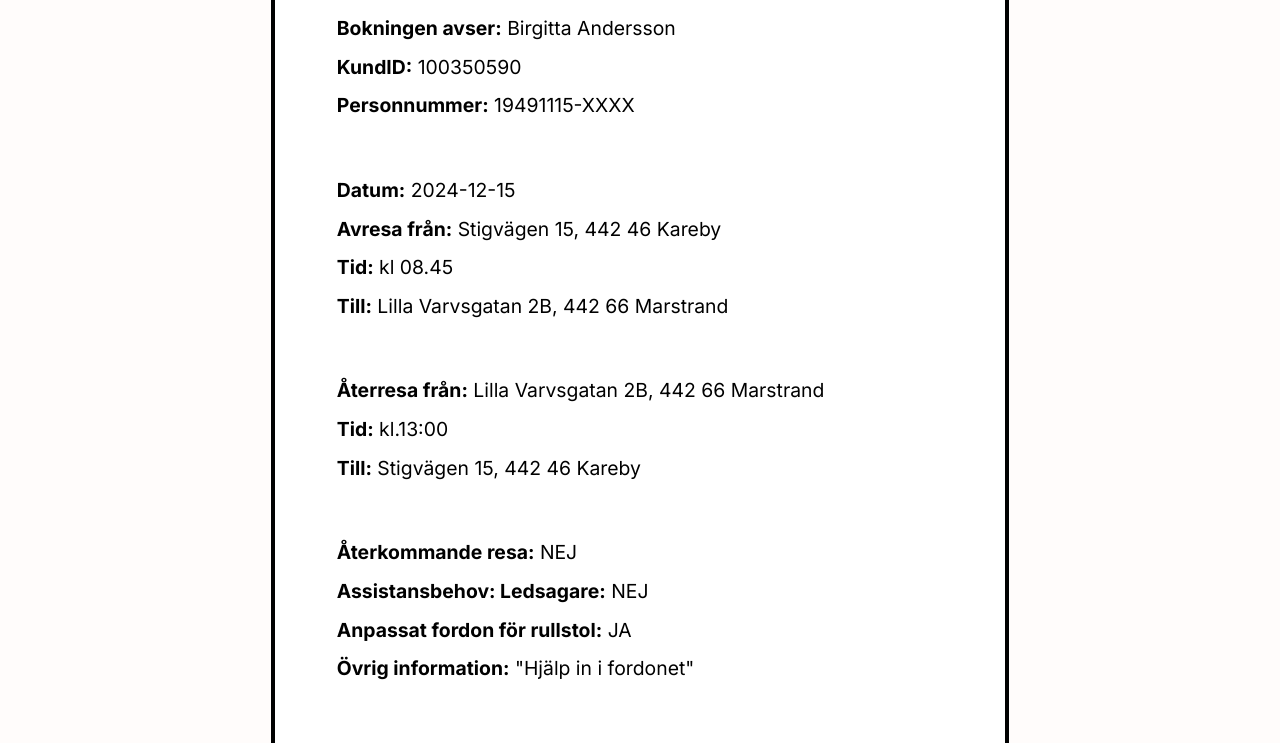
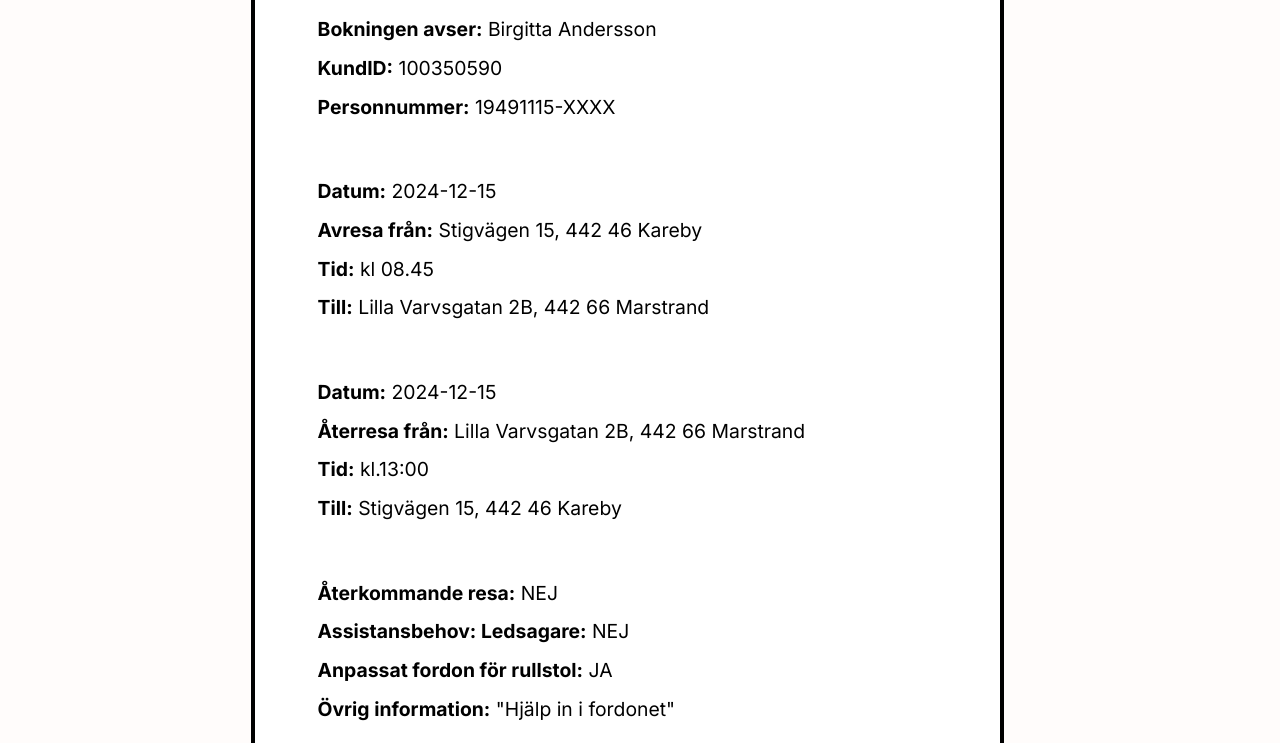
Before and after one commit to thne1900/projekt3.2webbplats, a plain HTML site: page returnconfirmation.html in a window 1280 px wide. Shown: the part 376-1119 px from the top of the page. Drawn offline with Linux system fonts and the light colour scheme.

Commit message:
Små ändringar är gjorda

```diff
--- a/CSS/bookingconfirmation.css
+++ b/CSS/bookingconfirmation.css
@@ -148,7 +148,7 @@ a "pointing finger", sizes and margin.*/
 /*A grid container with rows, columns and gaps in between.*/
 .grid-container {display: grid;
                 grid-template-rows: auto;
-                grid-template-columns:repeat(1fr 2fr 1fr);
+                grid-template-columns:repeat(2, 1fr);
                 grid-column-gap:2%;}
 
 /*The main heading has been given text size, centered text and margin.*/
@@ -160,9 +160,9 @@ h2{font-size: 1.6em; text-align: center; margin-top: 0;}
 /*The element has been placed in the grid container and given margins,
 black border, background color and paddings.*/
 .booking-confirmation {grid-row-start: 1;
-                    grid-column-start: 2;
+                    grid-column-start: 1;
                     grid-row-end: 1;
-                    grid-column-end: 2;
+                    grid-column-end: 3;
                     margin-left:20%;
                     margin-right: 20%;
                     border: 4px solid black;
--- a/CSS/index.css
+++ b/CSS/index.css
@@ -203,7 +203,7 @@ Sections, the form, text and buttons have been given a different location and ap
         h2{font-size:1.5em;}
         h3 {font-size: 1.3em;}
         .login {grid-area:1/1/2/4; margin-left:15%;margin-right:15%;}
-        form label {padding-left:auto;padding-right:auto; font-size: 1.1em;}
+        form label {/*padding-left:auto;padding-right:auto;*/ font-size: 1.1em;}
         form input {padding:1%;}
         .click-login {margin-left: 33%;}
         .logintext {margin-left: 20%; margin-right: 20%;}
--- a/CSS/returnconfirmation.css
+++ b/CSS/returnconfirmation.css
@@ -148,7 +148,7 @@ a "pointing finger", sizes and margin.*/
 /*A grid container with rows, columns and gaps in between.*/
 .grid-container {display: grid;
                 grid-template-rows: auto;
-                grid-template-columns:repeat(1fr 2fr 1fr);
+                grid-template-columns:repeat(2, 1fr);
                 grid-column-gap:2%;}
 
 /*The main heading has been given text size, centered text and margin.*/
@@ -160,9 +160,9 @@ h2{font-size: 1.6em; text-align: center; margin-top: 0;}
 /*The element has been placed in the grid container and given margins,
 black border, background color and paddings.*/
 .booking-confirmation {grid-row-start: 1;
-                    grid-column-start: 2;
+                    grid-column-start: 1;
                     grid-row-end: 1;
-                    grid-column-end: 2;
+                    grid-column-end: 3;
                     margin-left:20%;
                     margin-right: 20%;
                     border: 4px solid black;
--- a/returnconfirmation.html
+++ b/returnconfirmation.html
@@ -81,6 +81,7 @@
 <p><strong>Tid:</strong> kl 08.45</p>
 <p><strong>Till:</strong> Lilla Varvsgatan 2B, 442 66 Marstrand</p>
 <br>
+<p><strong>Datum:</strong> 2024-12-15</p>
 <p><strong>Återresa från:</strong> Lilla Varvsgatan 2B, 442 66 Marstrand</p>
 <p><strong>Tid:</strong> kl.13:00</p>
 <p><strong>Till:</strong> Stigvägen 15, 442 46 Kareby</p>
```
